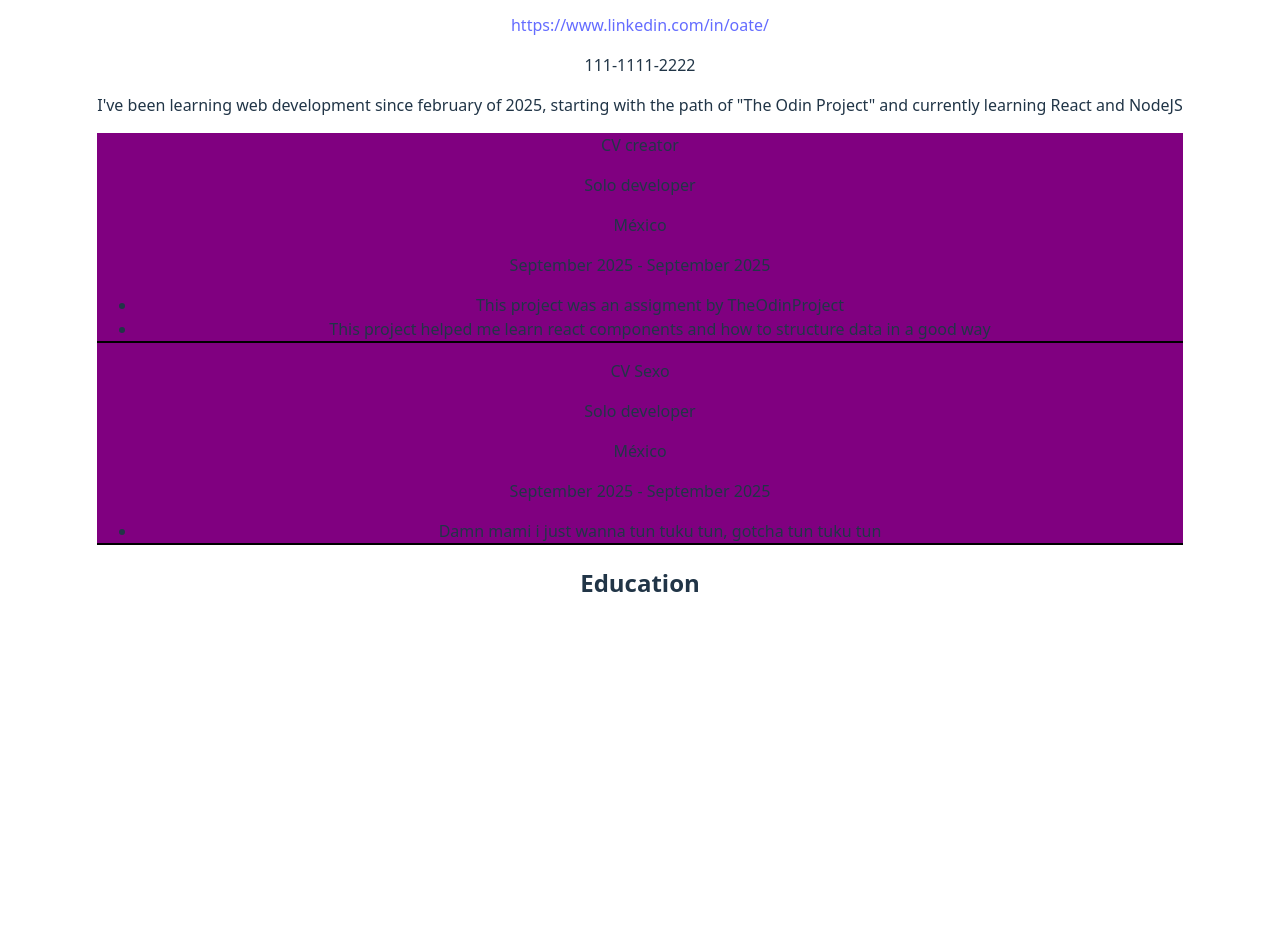
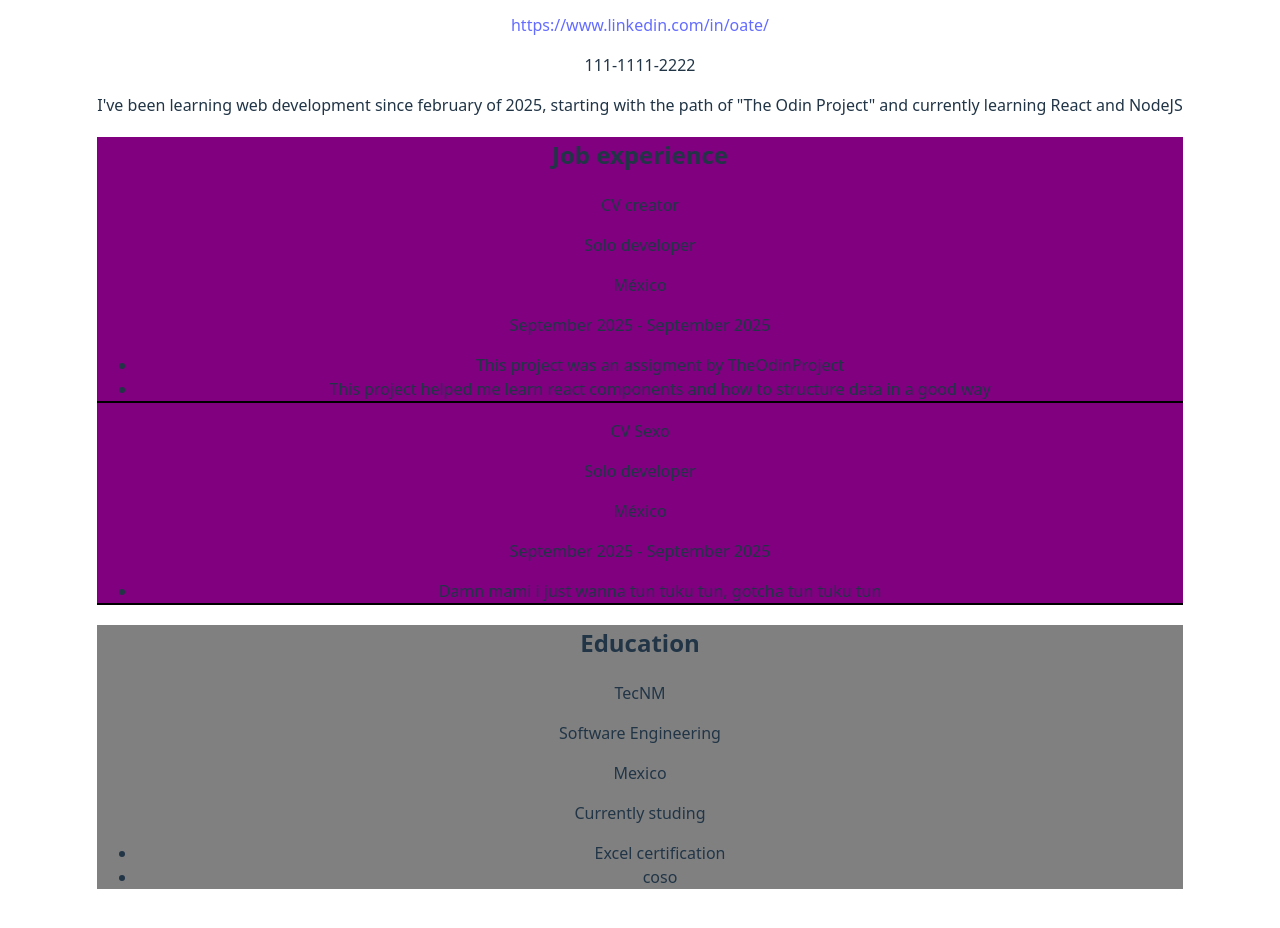
Before and after one commit to ccwt3/CV-generator, a React (Vite) app: page / in a window 1280 px wide. Shown: the part 200-1128 px from the top of the page. Before the commit the page ends 853 px from the top, so only its background shows below. Built offline with nearby package versions, Linux system fonts and the light colour scheme.

Commit message:
added the education component, added semicolons to experience, changed names in app.jsx

```diff
--- a/src/App.jsx
+++ b/src/App.jsx
@@ -1,6 +1,9 @@
 import { useState } from "react";
+// estilos
 import "./App.css";
 import "./styles/experience.css"
+import "./styles/education.css"
+// componentes
 import HeaderInfo from "./components/header";
 import Experience from "./components/experience";
 import Education from "./components/education";
@@ -46,11 +49,11 @@ function App() {
     {
       institution: 'TecNM',
       place: 'Mexico',
-      carreer: 'Software Engineering',
+      major: 'Software Engineering',
       gen: 'Currently studing',
 
       certifications: [
-        'Excel certification'
+        'Excel certification', 'coso'
       ]
     }
   ])
--- a/src/components/education.jsx
+++ b/src/components/education.jsx
@@ -1,13 +1,48 @@
+function ListFragment(bulletList) {
+  bulletList = bulletList.data;
+
+  return (
+    <>
+      {
+        bulletList.map(point => <li>{point}</li>)
+      }
+    </>
+  )
+}
+
+function SchoolFragment(e) {
+  e = e.data;
+  return (
+    <>
+      <div className="education__info">
+
+        <div className="school-major">
+          <p>{e.institution}</p>
+          <p>{e.major}</p>
+        </div>
+
+        <div className="place-time">
+          <p>{e.place}</p>
+          <p>{e.gen}</p>
+        </div>
+
+        <ul className="education__list">
+          <ListFragment data={e.certifications} />
+        </ul>
+
+      </div>
+    </>
+  )
+}
+
 export default function Education( {data} ) {
 
   return (
-    <section className="education">
+    <div className="education">
       <h2>Education</h2>
-
-      <div className="education__info">
-        <p>{data.institution}</p>
-
-      </div>
-    </section>
+      {
+        data.map(school => <SchoolFragment data={school} />)
+      }
+    </div>
   )
 }
--- a/src/components/experience.jsx
+++ b/src/components/experience.jsx
@@ -1,5 +1,5 @@
 function ListFragment(bulletList) {
-  bulletList = bulletList.data
+  bulletList = bulletList.data;
 
   return (
     <>
@@ -11,7 +11,7 @@ function ListFragment(bulletList) {
 }
 
 function JobFragment(e) {
-  e = e.data
+  e = e.data;
 
   return (
     <>
@@ -37,6 +37,7 @@ function JobFragment(e) {
 export default function Experience( {data} ) {
   return (
     <div className="job_experience">
+      <h2>Job experience</h2>
       {
         data.map(job => <JobFragment data={job} />)
       }
--- /dev/null
+++ b/src/styles/education.css
@@ -0,0 +1,3 @@
+.education {
+  background-color: gray;
+}
```
